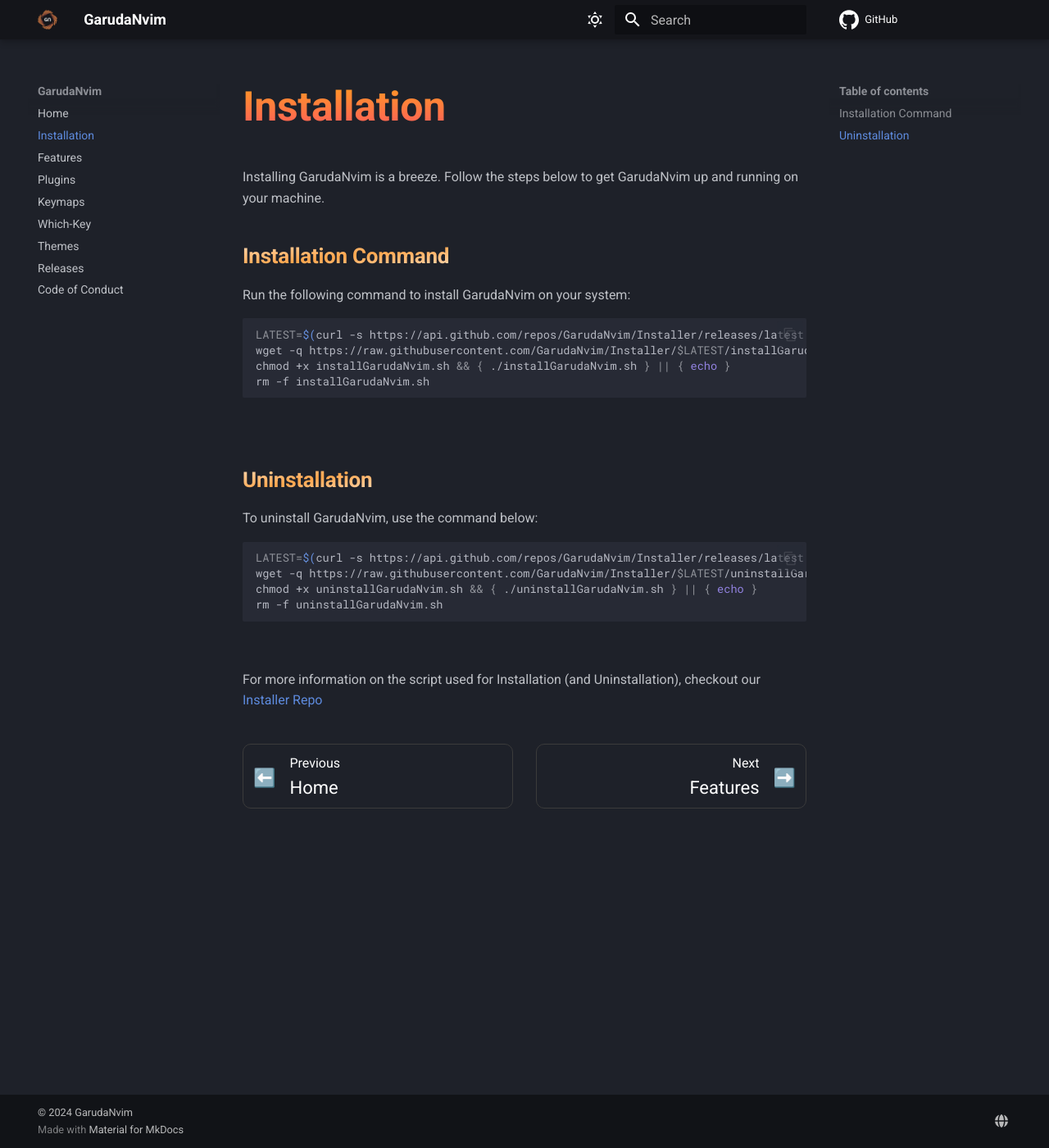
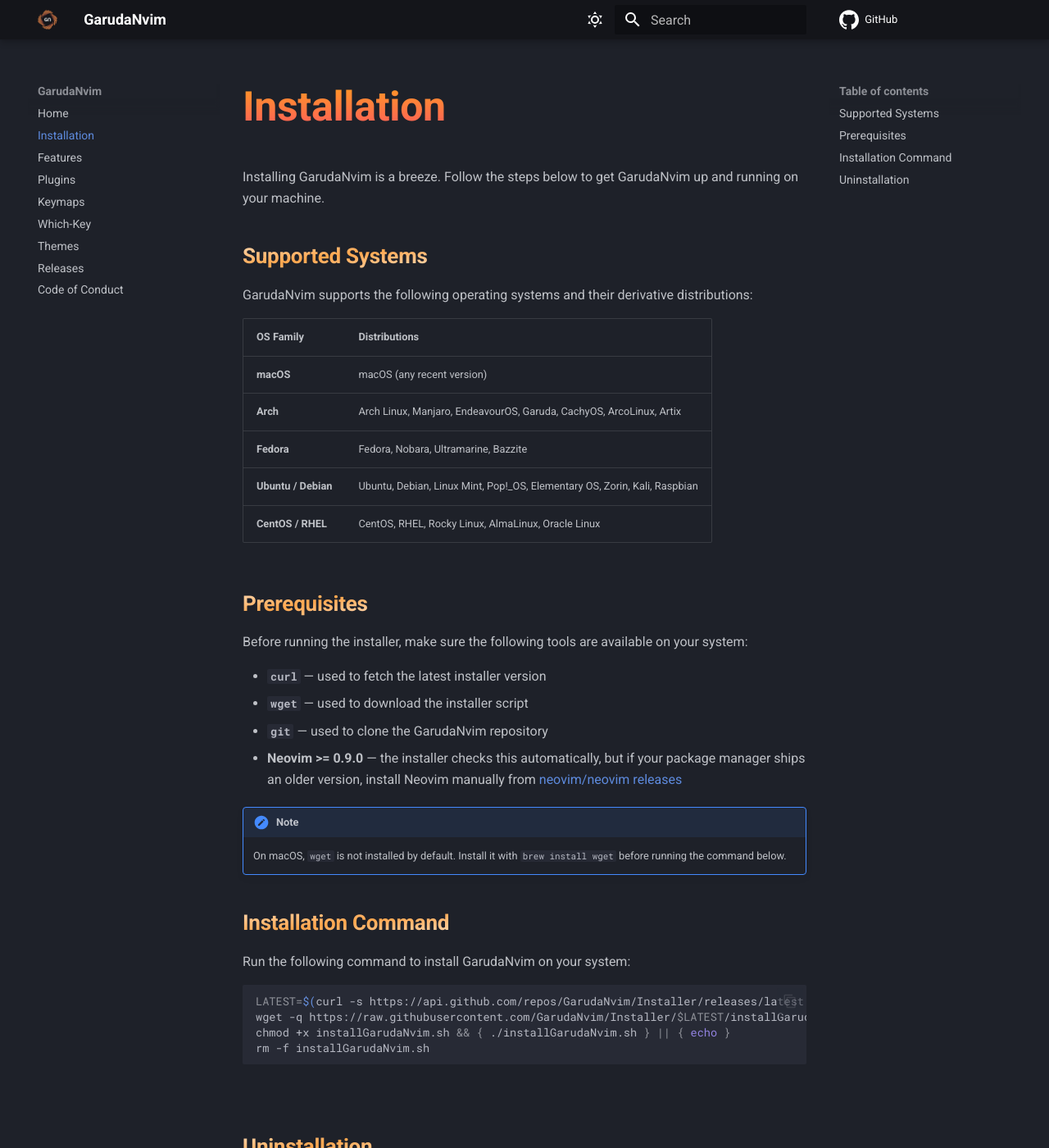
Before and after one commit to GarudaNvim/GarudaNvim.github.io, an MkDocs documentation site: the page built from docs/installation.md, in a window 1280 px wide and 1400 px high. Shown: the whole window at 82% size. Built offline with MkDocs 1.6.1 and Material for MkDocs 9.7.7, drawn with Linux system fonts in a browser that asks for light colours.

Commit message:
Add supported systems, prerequisites, and Neovim version note to installation page
- Add a Supported Systems table covering macOS, Arch, Fedora,
  Ubuntu/Debian, and CentOS/RHEL families with derivative distros listed
- Add Prerequisites section listing curl, wget, git, and Neovim >= 0.9.0
- Add note warning macOS users that wget requires brew install wget

Co-Authored-By: Claude Sonnet 4.6 <noreply@anthropic.com>

```diff
--- a/docs/installation.md
+++ b/docs/installation.md
@@ -3,6 +3,30 @@
 </div>
 
 Installing GarudaNvim is a breeze. Follow the steps below to get GarudaNvim up and running on your machine.
+
+## <span class="sh-font tsh-color">Supported Systems</span>
+
+GarudaNvim supports the following operating systems and their derivative distributions:
+
+| OS Family | Distributions |
+|---|---|
+| **macOS** | macOS (any recent version) |
+| **Arch** | Arch Linux, Manjaro, EndeavourOS, Garuda, CachyOS, ArcoLinux, Artix |
+| **Fedora** | Fedora, Nobara, Ultramarine, Bazzite |
+| **Ubuntu / Debian** | Ubuntu, Debian, Linux Mint, Pop!\_OS, Elementary OS, Zorin, Kali, Raspbian |
+| **CentOS / RHEL** | CentOS, RHEL, Rocky Linux, AlmaLinux, Oracle Linux |
+
+## <span class="sh-font tsh-color">Prerequisites</span>
+
+Before running the installer, make sure the following tools are available on your system:
+
+- **`curl`** — used to fetch the latest installer version
+- **`wget`** — used to download the installer script
+- **`git`** — used to clone the GarudaNvim repository
+- **Neovim >= 0.9.0** — the installer checks this automatically, but if your package manager ships an older version, install Neovim manually from [neovim/neovim releases](https://github.com/neovim/neovim/releases)
+
+!!! note
+    On macOS, `wget` is not installed by default. Install it with `brew install wget` before running the command below.
 
 ## <span class="sh-font tsh-color">Installation Command</span>
 
```
